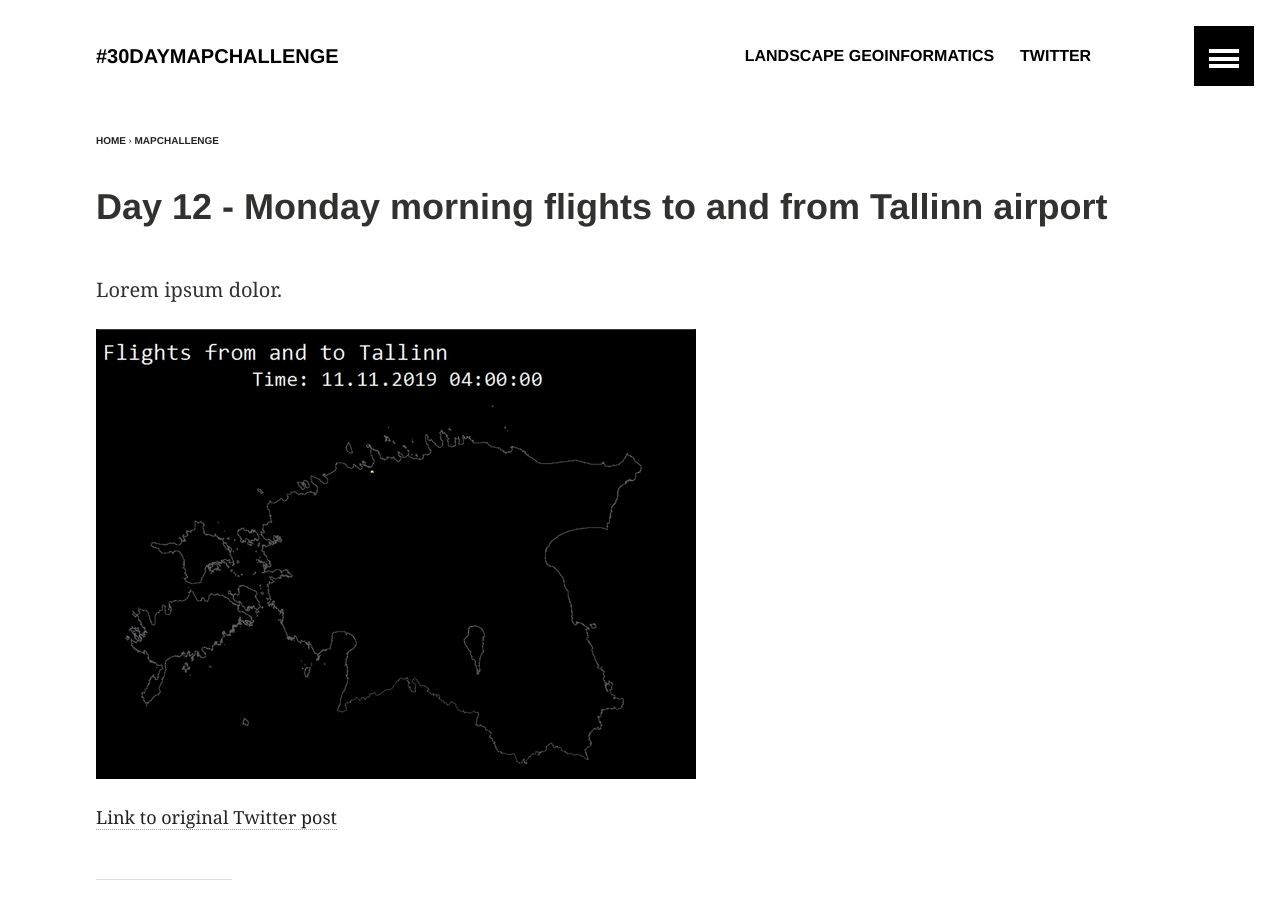
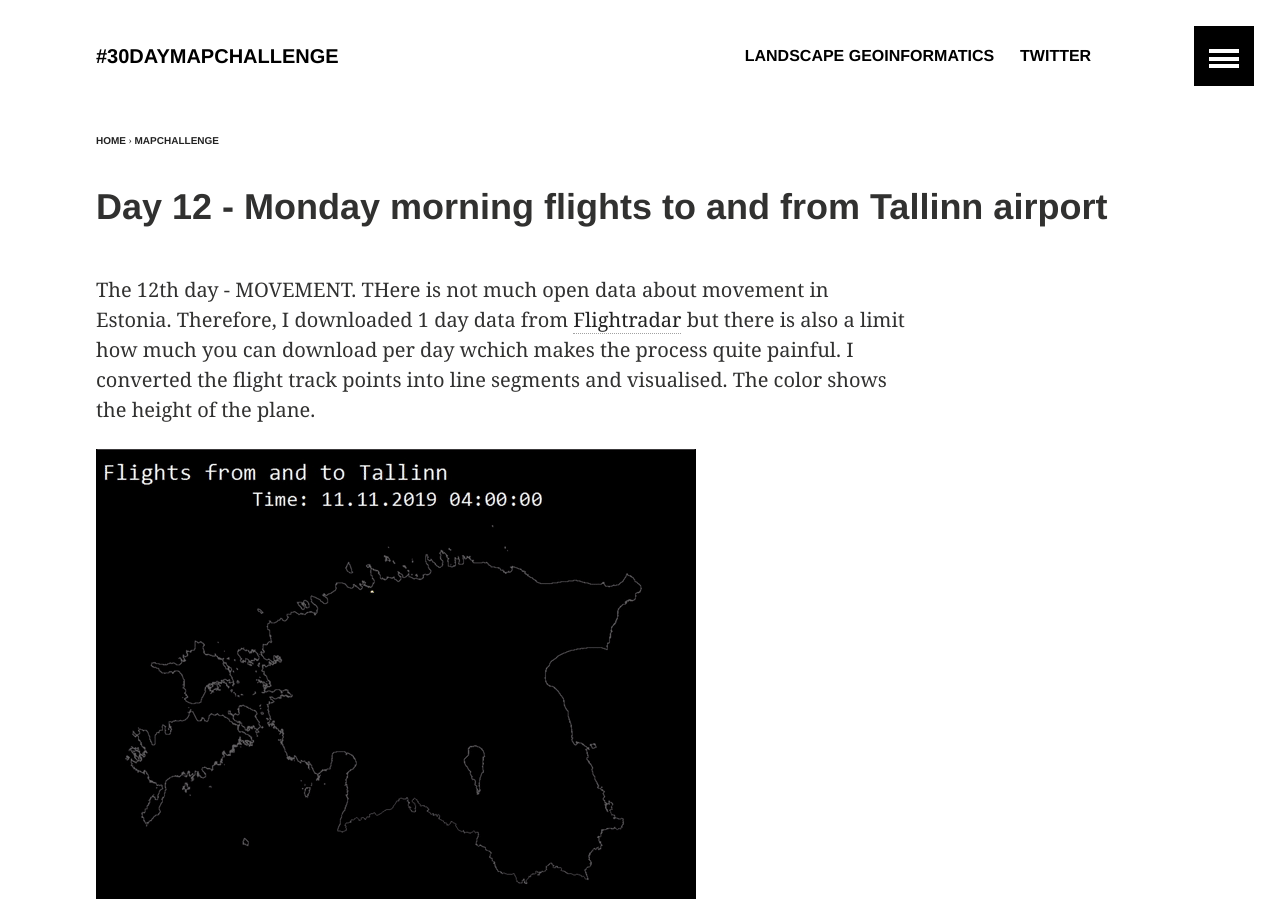
Before and after one commit to kevelyn1/30DayMapChallenge2019, a Jekyll site: the page built from _posts/mapchallenge/2019-11-12-day-12.md, in a window 1280 px wide and 900 px high. Built offline with Jekyll 4.4.1, drawn with Linux system fonts in a browser that asks for light colours.

Commit message:
Update 2019-11-12-day-12.md

```diff
--- a/_posts/mapchallenge/2019-11-12-day-12.md
+++ b/_posts/mapchallenge/2019-11-12-day-12.md
@@ -7,8 +7,8 @@ image:
   teaser: 12_flights.gif
 ---
 
-Lorem ipsum dolor.
+The 12th day - MOVEMENT. THere is not much open data about movement in Estonia. Therefore, I downloaded 1 day data from [Flightradar](https://www.flightradar24.com/) but there is also a limit how much you can download per day wchich makes the process quite painful. I converted the flight track points into line segments and visualised. The color shows the height of the plane.
 
 ![image of day 12 post](../../images/12_flights.gif)
 
-[Link to original Twitter post](https://twitter.com/evelynuuemaa/status/12)
+[Link to original Twitter post](https://twitter.com/evelynuuemaa/status/1194356376534958080)
```
